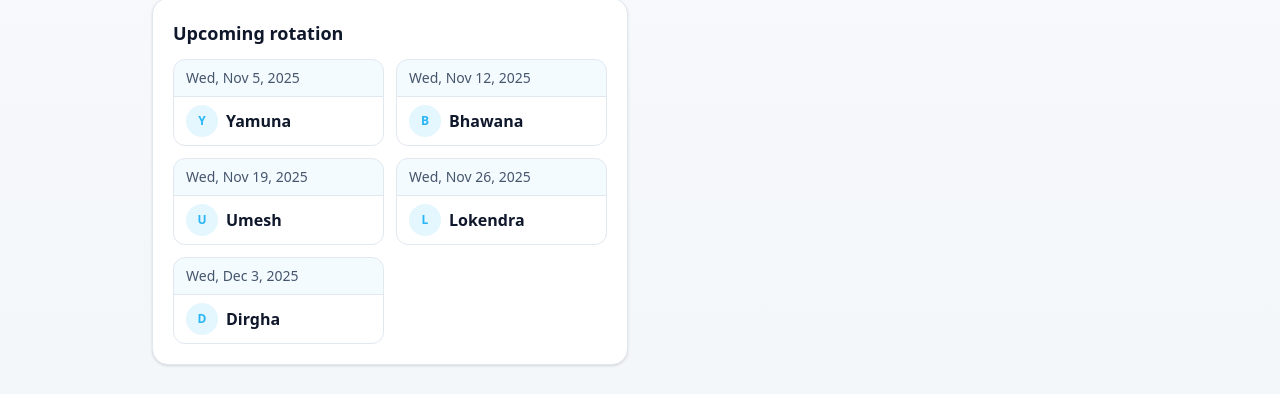
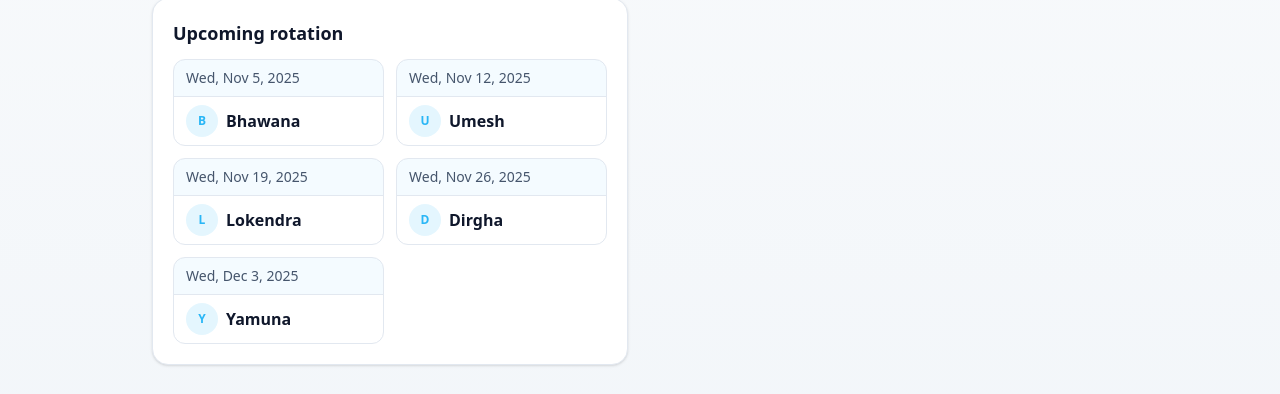
Before and after one commit to cg99/roomates, a React (Vite) app: page / in a window 1280 px wide. Shown: the part 174-568 px from the top of the page. Built offline with nearby package versions, Linux system fonts and the light colour scheme.

Commit message:
shift change

```diff
--- a/src/App.tsx
+++ b/src/App.tsx
@@ -16,11 +16,11 @@ import { UpcomingRotation } from "./components/RotationPanels";
 export default function App() {
   // --- state
   const [names] = useLocalStorage<string[]>("bin:names", [
-    "Yamuna",
     "Bhawana",
     "Umesh",
     "Lokendra",
     "Dirgha",
+    "Yamuna",
   ]);
   // const [newName, setNewName] = useState("");
   const [weekday] = useLocalStorage<number>("bin:weekday", 3); // default Wed
```
